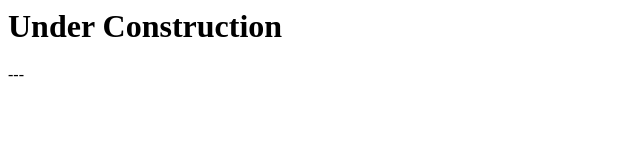
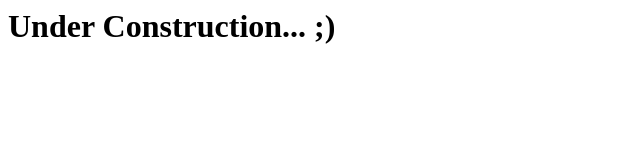
Before and after one commit to parafold/parafold-website, a plain HTML site: page index.html in a window 1280 px wide. Shown: the full height of the page, 0-640 px from the left. Drawn offline with Linux system fonts and the light colour scheme.

Commit message:
revised WIP header

```diff
--- a/index.html
+++ b/index.html
@@ -1,2 +1 @@
-<h1>Under Construction</h1>
----
+<h1>Under Construction... ;)</h1>
```
